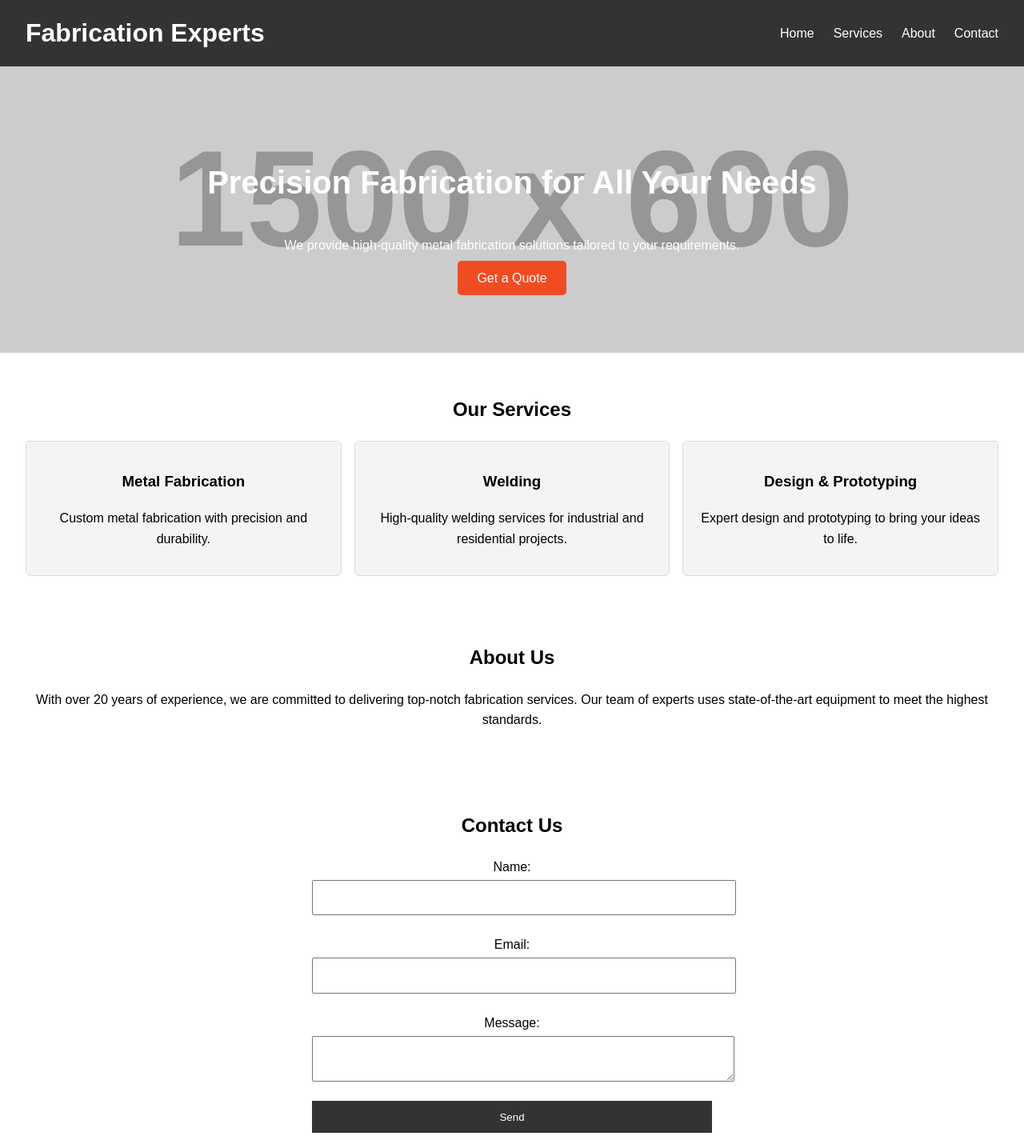
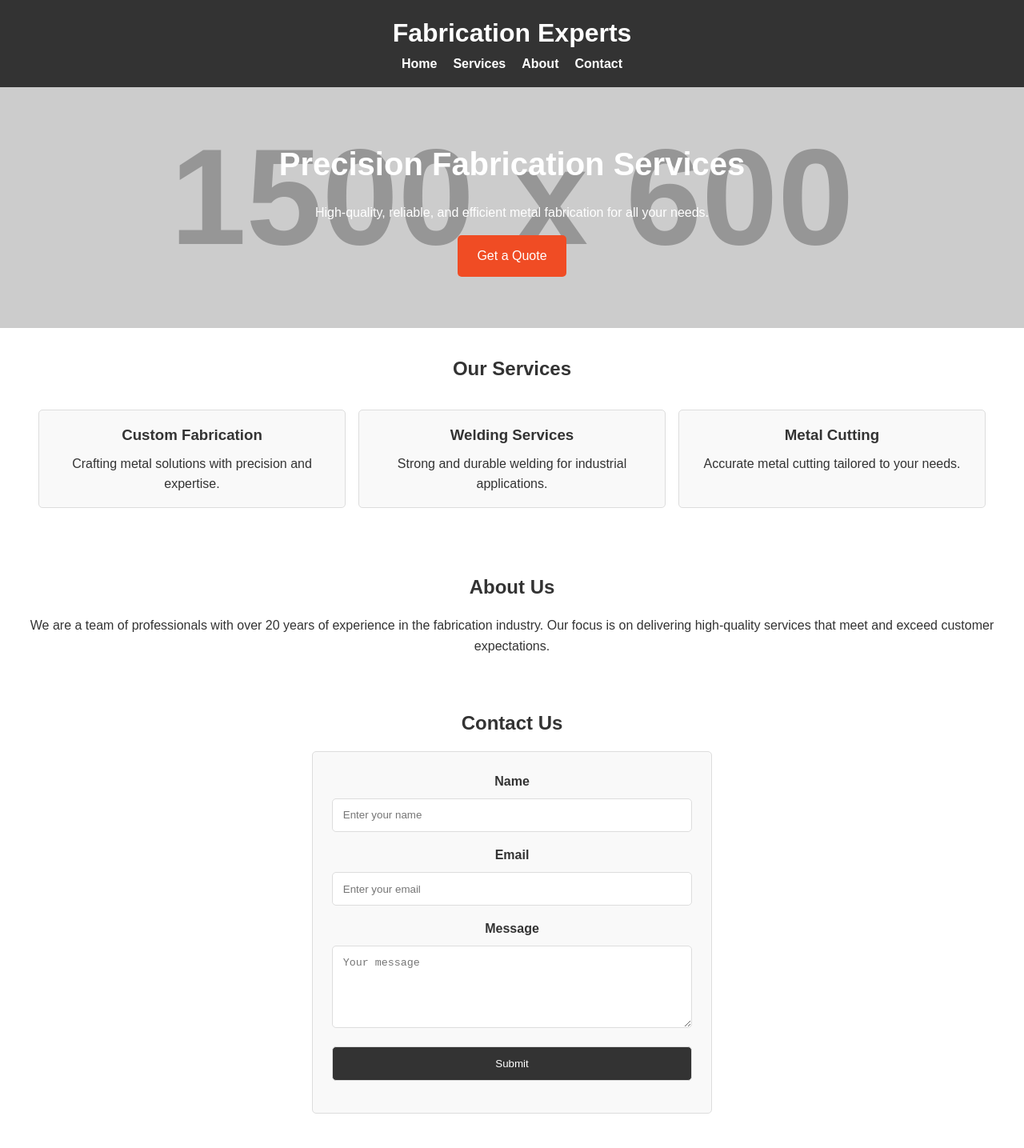
Before and after one commit to Durgeshgiri/fabricationwala, a plain HTML site: page index.html in a window 1280 px wide. Shown: the top 1435 px of the page at 80% size. Drawn offline with Linux system fonts and the light colour scheme; placeholder pictures from the web are drawn by us.

Commit message:
Update index.html

```diff
--- a/index.html
+++ b/index.html
@@ -5,136 +5,157 @@
   <meta name="viewport" content="width=device-width, initial-scale=1.0">
   <title>Fabrication Services</title>
   <style>
-    /* General Styles */
+    /* Reset & Global Styles */
+    * {
+      margin: 0;
+      padding: 0;
+      box-sizing: border-box;
+    }
     body {
       font-family: Arial, sans-serif;
+      line-height: 1.6;
+      color: #333;
       margin: 0;
-      padding: 0;
-      line-height: 1.6;
+    }
+    a {
+      text-decoration: none;
+      color: inherit;
+    }
+    ul {
+      list-style: none;
+    }
+    header, footer {
+      background: #333;
+      color: #fff;
+      text-align: center;
+      padding: 1rem;
     }
 
-    header {
-      background: #333;
+    /* Header */
+    header nav {
+      display: flex;
+      justify-content: center;
+      gap: 20px;
+    }
+    header nav a {
       color: #fff;
-      padding: 1rem 0;
+      font-weight: bold;
+    }
+    header nav a:hover {
+      color: #f04c24;
     }
 
-    header .container {
-      display: flex;
-      justify-content: space-between;
-      align-items: center;
-      padding: 0 2rem;
-    }
-
-    header h1 {
-      margin: 0;
-    }
-
-    header nav ul {
-      list-style: none;
-      margin: 0;
-      padding: 0;
-      display: flex;
-    }
-
-    header nav ul li {
-      margin-left: 1.5rem;
-    }
-
-    header nav ul li a {
-      color: #fff;
-      text-decoration: none;
-    }
-
+    /* Hero Section */
     .hero {
-      background: #555 url('https://via.placeholder.com/1500x600') no-repeat center center/cover;
+      background: url('https://via.placeholder.com/1500x600') no-repeat center center/cover;
       color: #fff;
       text-align: center;
-      padding: 5rem 2rem;
+      padding: 4rem 2rem;
     }
-
-    .hero h2 {
+    .hero h1 {
       font-size: 2.5rem;
     }
-
+    .hero p {
+      margin: 1rem 0;
+    }
     .hero .btn {
       background: #f04c24;
       color: #fff;
       padding: 0.8rem 1.5rem;
-      text-decoration: none;
       border-radius: 5px;
+      font-size: 1rem;
+      display: inline-block;
     }
 
+    /* Section Styles */
     .section {
       padding: 2rem;
       text-align: center;
     }
-
-    .services {
-      display: flex;
-      justify-content: center;
-      gap: 1rem;
+    .section h2 {
+      margin-bottom: 1rem;
     }
 
+    /* Services Section */
+    .services {
+      display: grid;
+      grid-template-columns: repeat(auto-fit, minmax(250px, 1fr));
+      gap: 1rem;
+      padding: 1rem;
+    }
     .service {
-      background: #f4f4f4;
+      background: #f9f9f9;
       padding: 1rem;
       border: 1px solid #ddd;
       border-radius: 5px;
-      width: 30%;
+    }
+    .service h3 {
+      margin-bottom: 0.5rem;
     }
 
+    /* Contact Form */
     form {
       max-width: 500px;
       margin: 0 auto;
+      background: #f9f9f9;
+      padding: 1.5rem;
+      border-radius: 5px;
+      border: 1px solid #ddd;
     }
-
     form label {
       display: block;
-      margin: 0.5rem 0 0.2rem;
+      margin-bottom: 0.5rem;
+      font-weight: bold;
     }
-
     form input, form textarea, form button {
       width: 100%;
       padding: 0.8rem;
       margin-bottom: 1rem;
+      border: 1px solid #ddd;
+      border-radius: 5px;
     }
-
     form button {
       background: #333;
       color: #fff;
-      border: none;
       cursor: pointer;
     }
 
+    /* Footer */
     footer {
-      background: #333;
-      color: #fff;
-      text-align: center;
-      padding: 1rem 0;
+      margin-top: 1rem;
+    }
+    footer p {
+      font-size: 0.9rem;
+    }
+
+    /* Responsive */
+    @media (max-width: 768px) {
+      .hero h1 {
+        font-size: 2rem;
+      }
+      header nav {
+        flex-direction: column;
+        gap: 10px;
+      }
     }
   </style>
 </head>
 <body>
-  <!-- Header Section -->
+  <!-- Header -->
   <header>
-    <div class="container">
-      <h1>Fabrication Experts</h1>
-      <nav>
-        <ul>
-          <li><a href="#home">Home</a></li>
-          <li><a href="#services">Services</a></li>
-          <li><a href="#about">About</a></li>
-          <li><a href="#contact">Contact</a></li>
-        </ul>
-      </nav>
-    </div>
+    <h1>Fabrication Experts</h1>
+    <nav>
+      <a href="#home">Home</a>
+      <a href="#services">Services</a>
+      <a href="#about">About</a>
+      <a href="#contact">Contact</a>
+    </nav>
   </header>
 
   <!-- Hero Section -->
   <section id="home" class="hero">
-    <h2>Precision Fabrication for All Your Needs</h2>
-    <p>We provide high-quality metal fabrication solutions tailored to your requirements.</p>
+    <h1>Precision Fabrication Services</h1>
+    <p>High-quality, reliable, and efficient metal fabrication for all your needs.</p>
     <a href="#contact" class="btn">Get a Quote</a>
   </section>
 
@@ -143,16 +164,16 @@
     <h2>Our Services</h2>
     <div class="services">
       <div class="service">
-        <h3>Metal Fabrication</h3>
-        <p>Custom metal fabrication with precision and durability.</p>
+        <h3>Custom Fabrication</h3>
+        <p>Crafting metal solutions with precision and expertise.</p>
       </div>
       <div class="service">
-        <h3>Welding</h3>
-        <p>High-quality welding services for industrial and residential projects.</p>
+        <h3>Welding Services</h3>
+        <p>Strong and durable welding for industrial applications.</p>
       </div>
       <div class="service">
-        <h3>Design & Prototyping</h3>
-        <p>Expert design and prototyping to bring your ideas to life.</p>
+        <h3>Metal Cutting</h3>
+        <p>Accurate metal cutting tailored to your needs.</p>
       </div>
     </div>
   </section>
@@ -160,23 +181,23 @@
   <!-- About Section -->
   <section id="about" class="section">
     <h2>About Us</h2>
-    <p>With over 20 years of experience, we are committed to delivering top-notch fabrication services. Our team of experts uses state-of-the-art equipment to meet the highest standards.</p>
+    <p>We are a team of professionals with over 20 years of experience in the fabrication industry. Our focus is on delivering high-quality services that meet and exceed customer expectations.</p>
   </section>
 
   <!-- Contact Section -->
   <section id="contact" class="section">
     <h2>Contact Us</h2>
     <form id="contactForm">
-      <label for="name">Name:</label>
-      <input type="text" id="name" name="name" required>
+      <label for="name">Name</label>
+      <input type="text" id="name" name="name" placeholder="Enter your name" required>
 
-      <label for="email">Email:</label>
-      <input type="email" id="email" name="email" required>
+      <label for="email">Email</label>
+      <input type="email" id="email" name="email" placeholder="Enter your email" required>
 
-      <label for="message">Message:</label>
-      <textarea id="message" name="message" required></textarea>
+      <label for="message">Message</label>
+      <textarea id="message" name="message" rows="5" placeholder="Your message" required></textarea>
 
-      <button type="submit">Send</button>
+      <button type="submit">Submit</button>
     </form>
   </section>
 
@@ -186,10 +207,11 @@
   </footer>
 
   <script>
+    // Simple form submission handling
     document.getElementById('contactForm').addEventListener('submit', function(e) {
       e.preventDefault();
-      alert('Thank you for contacting us! We will get back to you soon.');
+      alert('Thank you for reaching out! We will get back to you shortly.');
     });
   </script>
 </body>
-  </html>
+</html>
```
